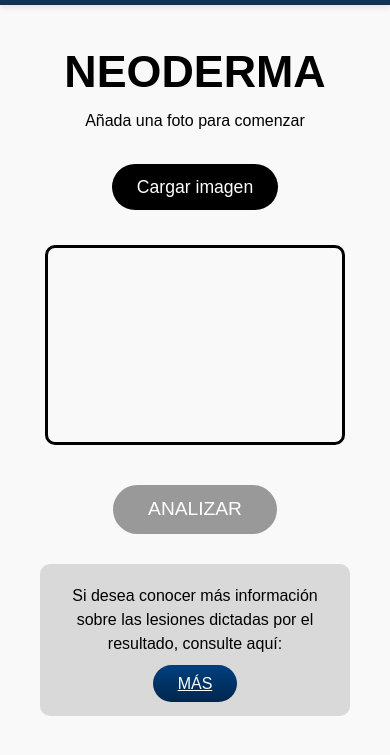
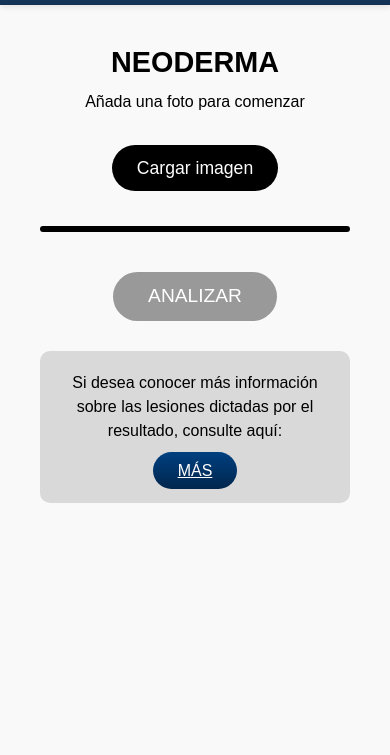
Before and after one commit to EduArt2625/Pro_paulis.github.io, a plain HTML site: page Escaneo.html in a window 390 px wide. Shown: the part 67-822 px from the top of the page. Drawn offline with nearby package versions, Linux system fonts and the light colour scheme.

Commit message:
Update Global.css

```diff
--- a/css/Global.css
+++ b/css/Global.css
@@ -11,3 +11,22 @@ html, body {
 .contenido-principal {
   flex: 1;
 }
+
+/* Pantallas pequeñas (celulares) */
+@media (max-width: 576px) {
+  .titulo {
+    font-size: 1.8rem; /* Más pequeño en móvil */
+  }
+
+  .preview-container {
+    width: 100%;  /* Ocupa todo el ancho */
+    height: auto;
+  }
+}
+
+/* Pantallas medianas (tablets) */
+@media (min-width: 577px) and (max-width: 991px) {
+  .titulo {
+    font-size: 2.2rem;
+  }
+}
```
